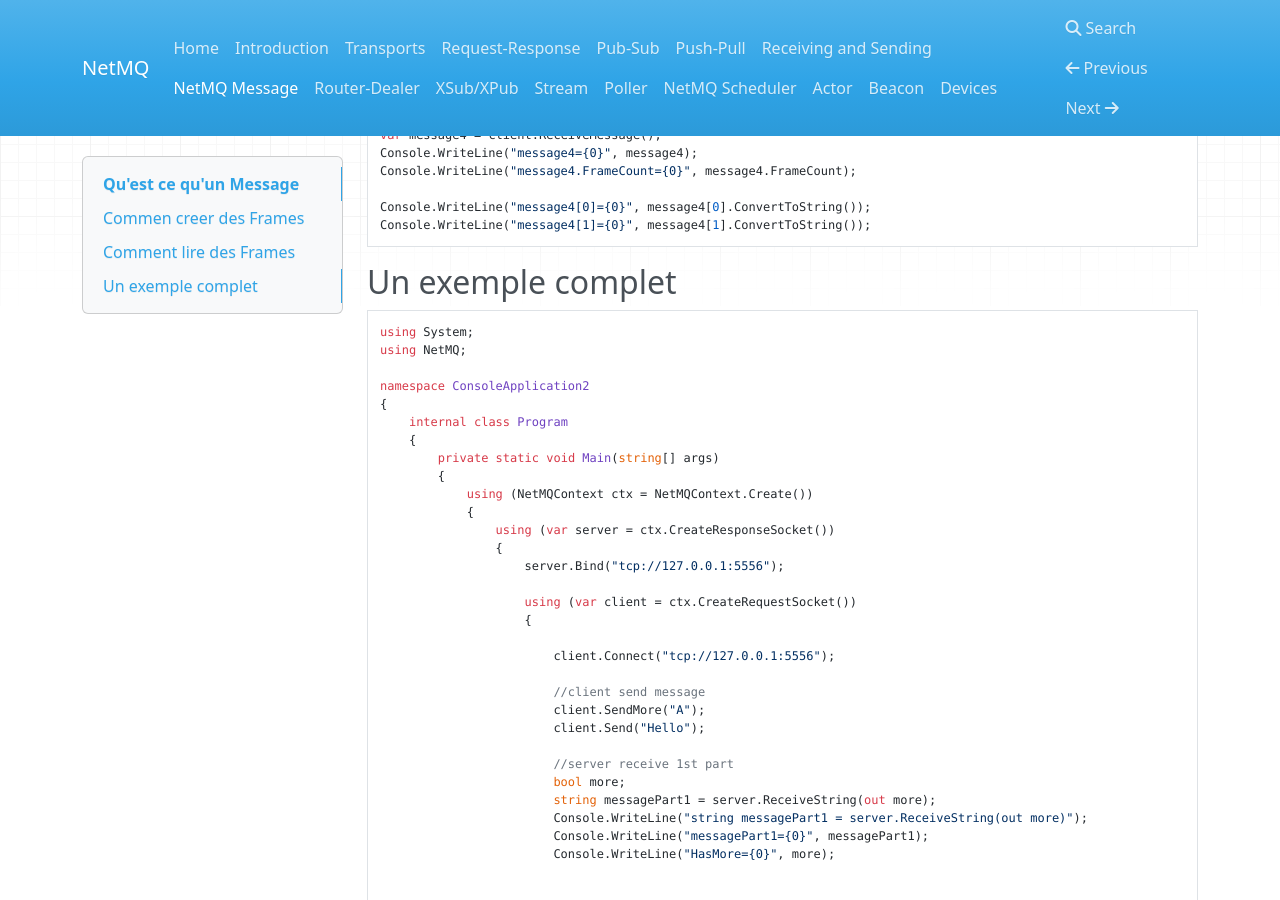
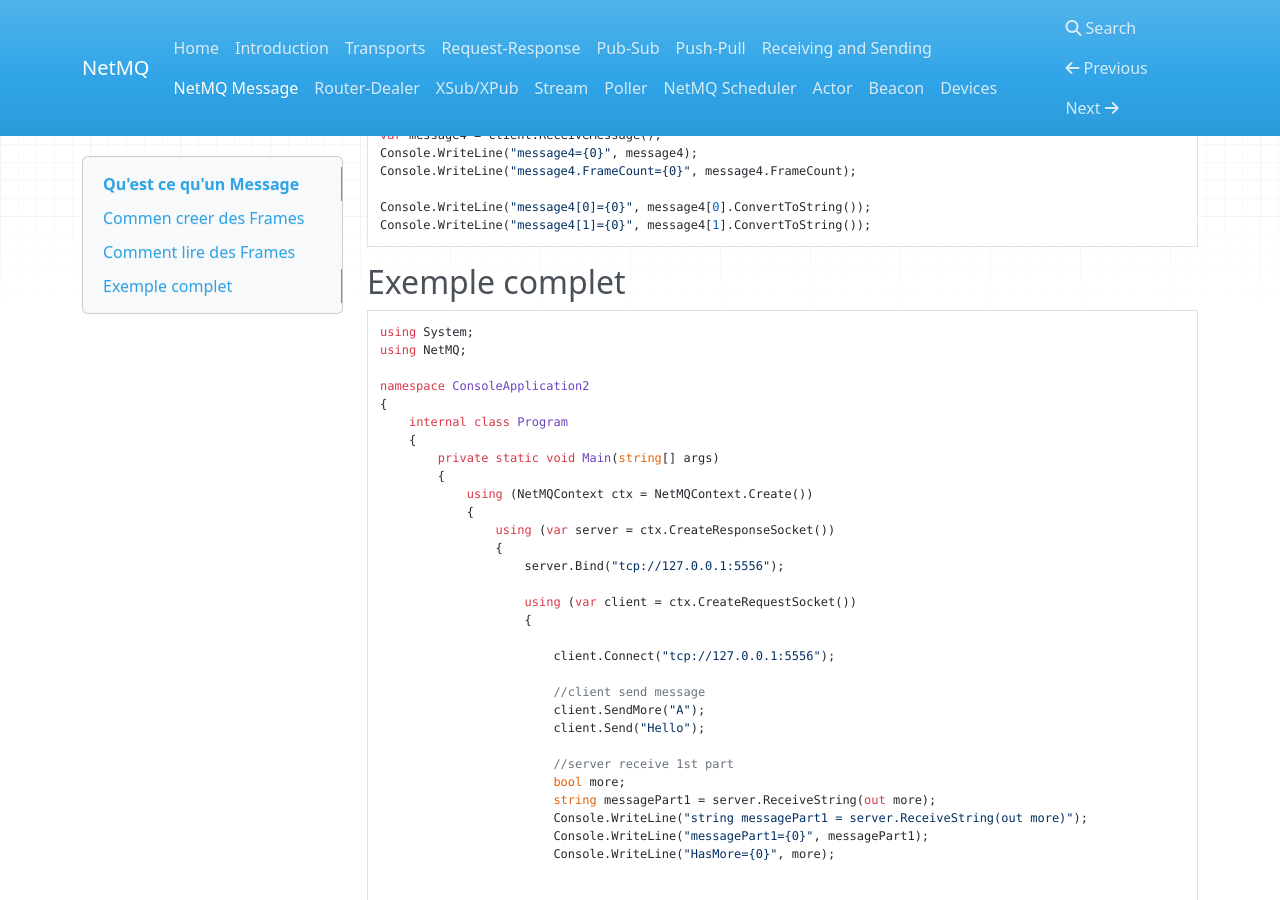
Before and after one commit to NetMQ/Docs-French, an MkDocs documentation site: the page built from docs/message.md, in a window 1280 px wide and 900 px high, scrolled down 2442 px. Built offline with MkDocs 1.6.1, drawn with Linux system fonts in a browser that asks for light colours; nearby versions of some CDN libraries; old or Windows-style settings are respelled for this version of MkDocs.

```diff
--- a/docs/message.md
+++ b/docs/message.md
@@ -115,7 +115,7 @@ Voici le même exemple avec <code>RecieveMessage()</code>:
 
 
 
-## Un exemple complet
+## Exemple complet
 
 
 
```
